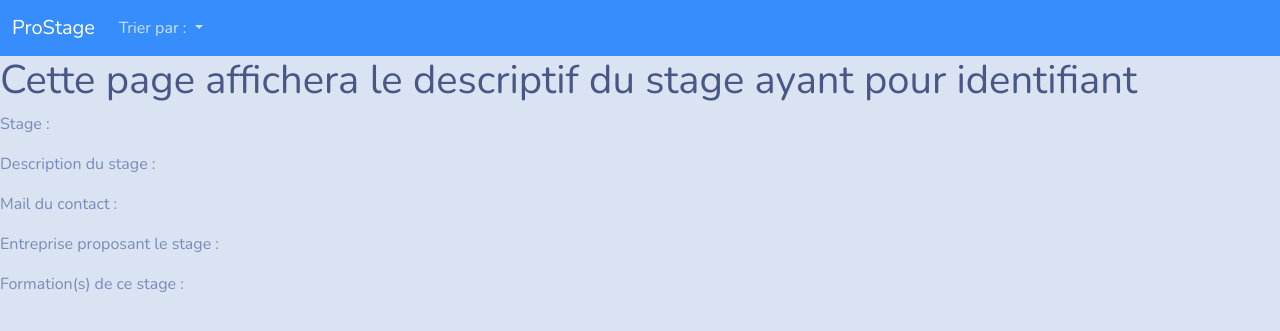
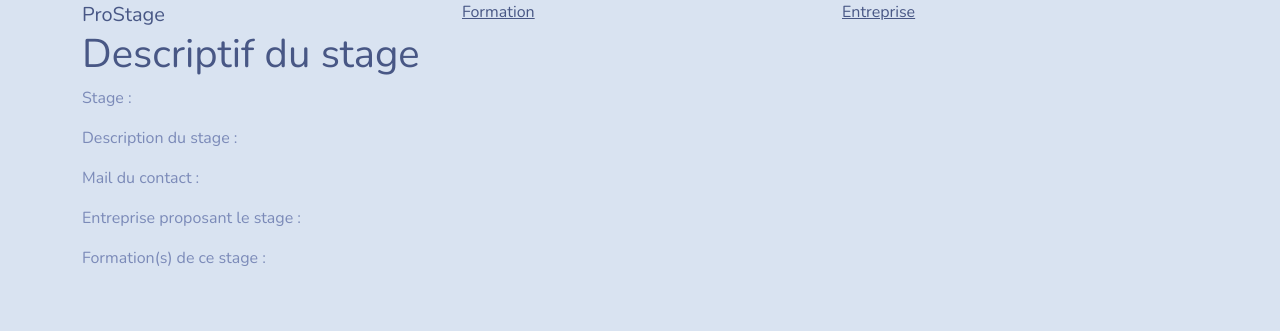
Before and after one commit to nvacher/prostages, a Symfony app: template templates/prostages/affichageDescriptifStage.html.twig in a window 1280 px wide. Shown: the top 331 px of the page. Run offline with Twig, Linux system fonts and the light colour scheme; the template is opened without the code that fills it, so the values that code supplies are empty; some libraries are stand-ins or nearby versions.

Commit message:
Modifications des boutons des menus et des pages en liens pour respecter le TD1

```diff
--- a/src/Controller/ProstagesController.php
+++ b/src/Controller/ProstagesController.php
@@ -53,7 +53,7 @@
     {
         return $this->render('prostages/affichageDescriptifStage.html.twig', [
             'controller_name' => 'ProstagesController',
-            'id'=>$id,
+            'id'=>$stage->getId(),
             'stage'=>$stage,
         ]);
     }
--- a/templates/base.html.twig
+++ b/templates/base.html.twig
@@ -15,26 +15,18 @@
     </head>
     <body>
         {% block bandeau %}
-        <nav class="navbar navbar-expand-lg navbar-dark bg-primary">
-            <div class="container-fluid">
+        <div class="container">
+            <div class="row">
+                <div class="col">
                 <a class="navbar-brand" href="{{ path('prostages')}}">ProStage</a>
-                <button class="navbar-toggler" type="button" data-bs-toggle="collapse" data-bs-target="#navbarColor01" aria-controls="navbarColor01" aria-expanded="false" aria-label="Toggle navigation">
-                <span class="navbar-toggler-icon"></span>
-                </button>
-
-                <div class="collapse navbar-collapse" id="navbarColor01">
-                <ul class="navbar-nav me-auto">
-                    <li class="nav-item dropdown">
-                    <a class="nav-link dropdown-toggle" data-bs-toggle="dropdown" href="#" role="button" aria-haspopup="true" aria-expanded="false">Trier par : </a>
-                    <div class="dropdown-menu">
-                        <a class="dropdown-item" href="{{ path('pageFormations')}}">Formation</a>
-                        <a class="dropdown-item" href="{{ path('pageEntreprises')}}">Entreprise</a>
-                    </div>
-                    </li>
-                </ul>
                 </div>
-            </div>
-            </nav>
+                <div class="col">
+                <a href="{{ path('pageFormations')}}">Formation</a>
+                </div>
+                <div class="col">
+                <a href="{{ path('pageEntreprises')}}">Entreprise</a>
+                </div>
+                </div>
         {% endblock %}
         {% block body %}{% endblock %}
     </body>
--- a/templates/prostages/affichageDescriptifStage.html.twig
+++ b/templates/prostages/affichageDescriptifStage.html.twig
@@ -3,7 +3,7 @@
 {% block title %}Descriptif du stage{% endblock %}
 
 {% block body %}
-<h1>Cette page affichera le descriptif du stage ayant pour identifiant {{ id }}</h1>
+<h1>Descriptif du stage {{ stage.getTitre() }}</h1>
     <p>Stage :<p>
     <p>{{ stage.titre }}<p>
     <p>Description du stage :<p>
--- a/templates/prostages/affichageEntreprises.html.twig
+++ b/templates/prostages/affichageEntreprises.html.twig
@@ -17,7 +17,7 @@
     <tr>
       <th scope="row">{{ entreprise.nom }}</th>
       <td>{{ entreprise.adresse }}</td>
-      <td><button type="button" class="btn btn-primary" onclick="window.location.href = '{{path('pageStagesParEntreprise',{'id':entreprise.id}) }}';">Stages de cette entreprise</button></td>
+      <td><a href = '{{path('pageStagesParEntreprise',{'id':entreprise.id}) }}';">Stages de cette entreprise</a></td>
     </tr>
 {% endfor %}
 </tbody>
--- a/templates/prostages/affichageFormations.html.twig
+++ b/templates/prostages/affichageFormations.html.twig
@@ -16,7 +16,7 @@
     <tr>
       <th scope="row">{{ formation.getNomCourt() }}</th>
       <td>{{ formation.getNomLong() }}</td>
-      <td><button type="button" class="btn btn-primary" onclick="window.location.href = '{{path('pageStagesParFormation', {'id': formation.id})}}';">Consulter la liste de stages</button></td>
+      <td><a href = '{{path('pageStagesParFormation', {'id': formation.id})}}';">Consulter la liste de stages</a></td>
     </tr>
 {% endfor %}
 </tbody>
--- a/templates/prostages/affichageStagesParEntreprise.html.twig
+++ b/templates/prostages/affichageStagesParEntreprise.html.twig
@@ -16,7 +16,7 @@
 <tbody>
 {% for stage in listeStages %}
     <tr>
-      <th scope="row"><button type="button" class="btn btn-primary" onclick="window.location.href = '{{path('pageStage', {'id': stage.id})}}';">Consulter le stage</button></th>
+      <th scope="row"><a href = '{{path('pageStage', {'id': stage.id})}}';">Consulter le stage</a></th>
       <td>{{ stage.titre }}</td>
       <td>{{ stage.description }}</td>
       <td>{{ stage.entreprise.nom }}</td>
--- a/templates/prostages/affichageStagesParFormation.html.twig
+++ b/templates/prostages/affichageStagesParFormation.html.twig
@@ -16,7 +16,7 @@
 <tbody>
 {% for stage in listeStages %}
     <tr>
-      <th scope="row"><button type="button" class="btn btn-primary" onclick="window.location.href = '{{path('pageStage', {'id': stage.id})}}';">Consulter le stage</button></th>
+      <th scope="row"><a href = '{{path('pageStage', {'id': stage.id})}}';">Consulter le stage</a></th>
       <td>{{ stage.titre }}</td>
       <td>{{ stage.description }}</td>
       <td>{{ stage.entreprise.nom }}</td>
--- a/templates/prostages/index.html.twig
+++ b/templates/prostages/index.html.twig
@@ -19,7 +19,7 @@
 <tbody>
     {% for stage in liste_stages %}     <! -- Tableau qui affiche les différents stages avec l'entreprise + bouton pour consulter -->
     <tr>
-      <th scope="row"><button type="button" class="btn btn-primary" onclick="window.location.href = '{{path('pageStage', {'id': stage.id})}}';">Consulter le stage</button></th>
+      <th scope="row"><a href = '{{path('pageStage', {'id': stage.id})}}';">Consulter le stage</a></th>
       <td>{{ stage.titre }}</td>
       <td>{{ stage.description }}</td>
       <td>{{ stage.entreprise.nom }}</td>
```
